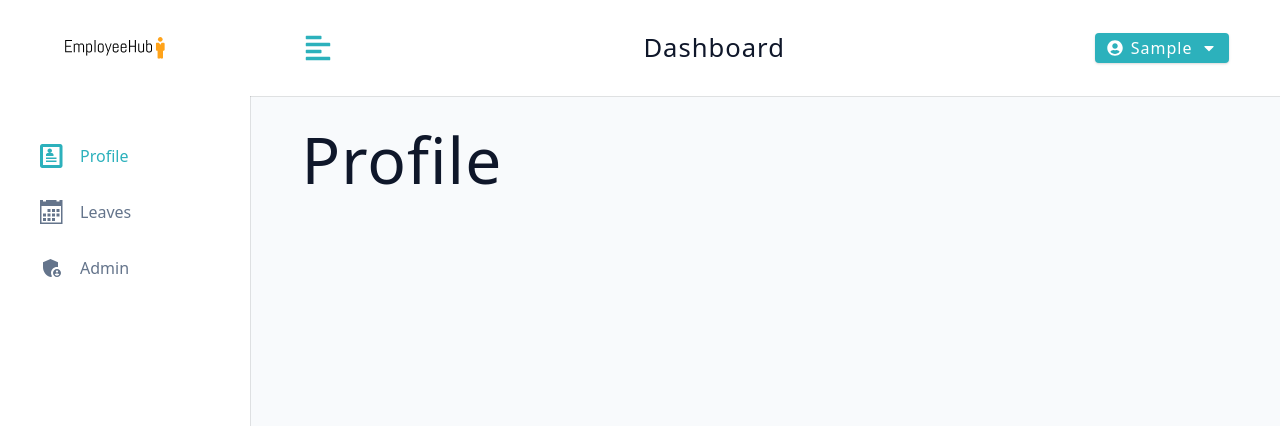
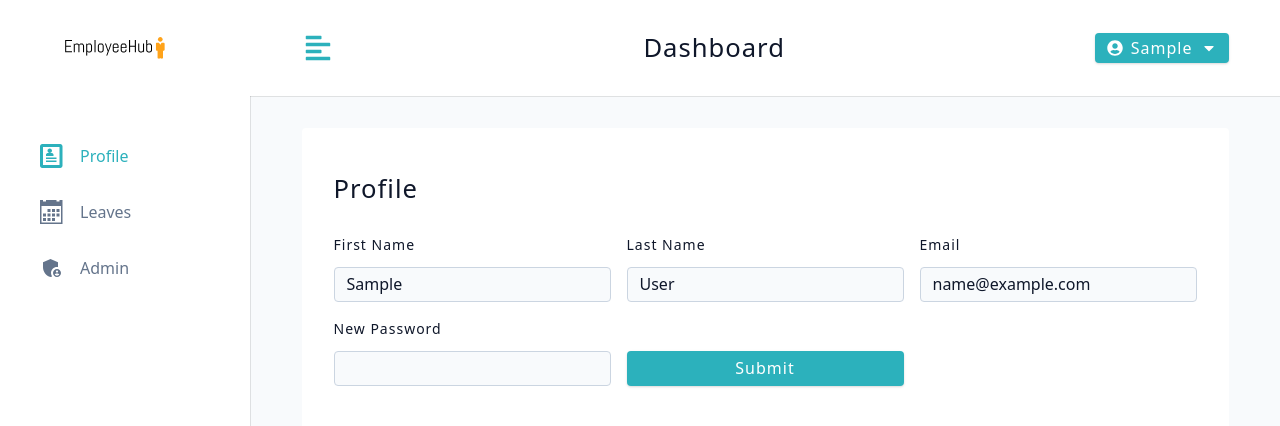
Before and after one commit to mahima-ucsc/employeehub, a React (Vite) app in the folder frontend/: page /dashboard in a window 1280 px wide. Shown: the top 426 px of the page. Built offline with nearby package versions, Linux system fonts and the light colour scheme; sample sign-in values are in the browser's storage.

Commit message:
UI and API - Functioality to update and view user profile.

```diff
--- /dev/null
+++ b/frontend/src/common/components/dashboard-form-wrapper.jsx
@@ -0,0 +1,46 @@
+import styled from "styled-components";
+
+const DashboardFormWrapper = styled.section`
+  border-radius: var(--border-radius);
+  width: 100%;
+  background: var(--background-secondary-color);
+  padding: 3rem 2rem 4rem;
+  .form-title {
+    margin-bottom: 2rem;
+  }
+  .form {
+    margin: 0;
+    border-radius: 0;
+    box-shadow: none;
+    padding: 0;
+    max-width: 100%;
+    width: 100%;
+  }
+  .form-row {
+    margin-bottom: 0;
+  }
+  .form-center {
+    display: grid;
+    row-gap: 1rem;
+  }
+  .form-btn {
+    align-self: end;
+    margin-top: 1rem;
+    display: grid;
+    place-items: center;
+  }
+  @media (min-width: 992px) {
+    .form-center {
+      grid-template-columns: 1fr 1fr;
+      align-items: center;
+      column-gap: 1rem;
+    }
+  }
+  @media (min-width: 1120px) {
+    .form-center {
+      grid-template-columns: 1fr 1fr 1fr;
+    }
+  }
+`;
+
+export default DashboardFormWrapper;
--- a/frontend/src/common/hooks/axios.tsx
+++ b/frontend/src/common/hooks/axios.tsx
@@ -6,6 +6,7 @@ const useAxios = () => {
   const { user, logout } = useAuth();
 
   const instance = axios.create({
+    withCredentials: true,
     baseURL: "http://localhost:3500/api/",
   });
 
--- /dev/null
+++ b/frontend/src/features/profile/hooks/index.js
@@ -0,0 +1 @@
+export { default as useUpdateUser } from "./update-profile";
--- /dev/null
+++ b/frontend/src/features/profile/hooks/update-profile.js
@@ -0,0 +1,16 @@
+import { useMutation } from "@tanstack/react-query";
+import { useAxios } from "../../../common/hooks";
+
+const useUpdateUser = () => {
+  const { instance } = useAxios();
+
+  const updateUser = ({ data, id }) => {
+    return instance.patch(`employees/${id}`, data);
+  };
+
+  return useMutation({
+    mutationFn: updateUser,
+  });
+};
+
+export default useUpdateUser;
--- /dev/null
+++ b/frontend/src/features/profile/index.jsx
@@ -0,0 +1,76 @@
+import { useForm } from "react-hook-form";
+import styled from "styled-components";
+import { yupResolver } from "@hookform/resolvers/yup";
+import { FormErrorMsg, FormRow, Input, Label } from "../../common/components";
+import { toast } from "react-toastify";
+import { useAuth } from "../../common/hooks";
+import DashboardFormWrapper from "../../common/components/dashboard-form-wrapper";
+import { useUpdateUser } from "./hooks";
+import { userUpdateSchema } from "./schema";
+
+const Button = styled.button.attrs({
+  className: "btn btn-block form-btn",
+  type: "submit",
+})``;
+
+const Profile = () => {
+  const { mutate: updateUser } = useUpdateUser();
+  const { login } = useAuth();
+  const { user } = useAuth();
+
+  const {
+    register,
+    handleSubmit,
+    formState: { errors },
+  } = useForm({
+    mode: "onChange",
+    resolver: yupResolver(userUpdateSchema),
+    defaultValues: user,
+  });
+
+  const onSubmit = (data) => {
+    updateUser(
+      { data: data, id: user.id },
+      {
+        onSuccess: ({ data: user }) => {
+          login(user);
+          toast.success("Profile details updated successfully");
+        },
+        onError: (err) => {
+          toast.error(err.response.data.msg);
+        },
+      }
+    );
+  };
+  return (
+    <DashboardFormWrapper>
+      <form className="form" onSubmit={handleSubmit(onSubmit)}>
+        <h4 className="form-title">Profile</h4>
+        <div className="form-center">
+          <FormRow>
+            <Label htmlFor="firstName">First Name</Label>
+            <Input type="text" name="firstName" {...register("firstName")} />
+            <FormErrorMsg>{errors.firstName?.message}</FormErrorMsg>
+          </FormRow>
+          <FormRow>
+            <Label htmlFor="lastName">Last Name</Label>
+            <Input type="text" name="lastName" {...register("lastName")} />
+            <FormErrorMsg>{errors.lastName?.message}</FormErrorMsg>
+          </FormRow>
+          <FormRow>
+            <Label htmlFor="email">Email</Label>
+            <Input type="email" name="email" {...register("email")} />
+            <FormErrorMsg>{errors.email?.message}</FormErrorMsg>
+          </FormRow>
+          <FormRow>
+            <Label htmlFor="password">New Password</Label>
+            <Input type="password" name="password" {...register("password")} />
+            <FormErrorMsg>{errors.password?.message}</FormErrorMsg>
+          </FormRow>
+          <Button>Submit</Button>
+        </div>
+      </form>
+    </DashboardFormWrapper>
+  );
+};
+export default Profile;
--- /dev/null
+++ b/frontend/src/features/profile/schema/index.js
@@ -0,0 +1,9 @@
+import * as yup from "yup";
+export const userUpdateSchema = yup
+  .object({
+    firstName: yup.string().required("Please enter your first name."),
+    lastName: yup.string().required("Please enter your last name."),
+    email: yup.string().email().required("Please enter your email address."),
+    password: yup.string(),
+  })
+  .required();
--- a/frontend/src/router.config.jsx
+++ b/frontend/src/router.config.jsx
@@ -5,6 +5,7 @@ import { useAuth } from "./common/hooks";
 import Login from "./features/login";
 import Register from "./features/register";
 import { DashboardLayout } from "./common/components";
+import Profile from "./features/profile";
 
 // eslint-disable-next-line no-unused-vars
 function ProtectedLayout() {
@@ -72,7 +73,7 @@ export default createBrowserRouter([
         children: [
           {
             index: true,
-            element: <h1>Profile</h1>,
+            element: <Profile />,
           },
           {
             path: "leaves",
```
Also changed, not shown: 2 other files (tests, documents, lock files or other folders).
